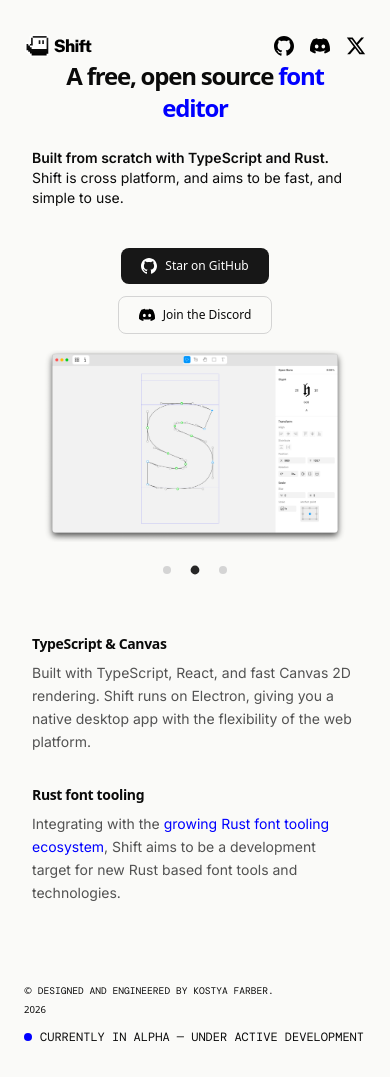
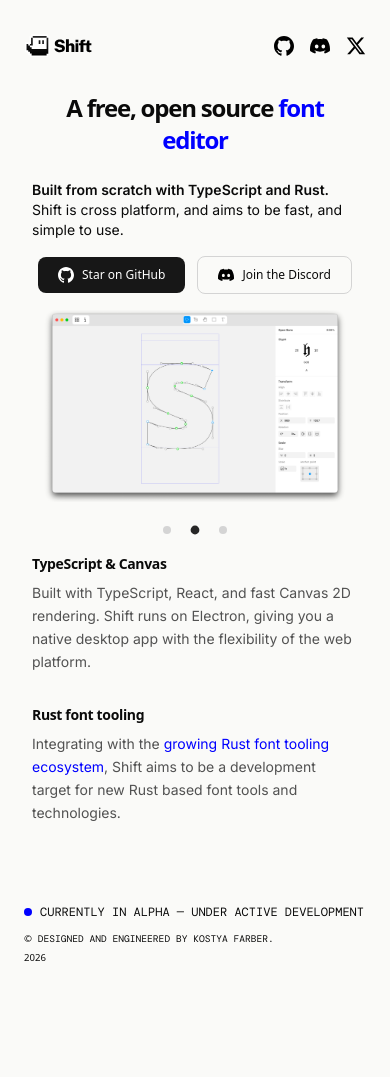
Before and after one commit to shift-editor/shift-graphics, a Next.js app: page / in a window 390 px wide. After the commit the page ends 997 px from the top, so only its background shows below. Built offline with nearby package versions, Linux system fonts and the light colour scheme; a web font is replaced by a local one.

Commit message:
mobile love

```diff
--- a/src/app/components/ImageCarousel.tsx
+++ b/src/app/components/ImageCarousel.tsx
@@ -63,7 +63,7 @@
                 fill
                 className="object-contain"
                 unoptimized
-                priority={i === 0}
+                priority
               />
             </Tabs.Panel>
           ))}
--- a/src/app/page.tsx
+++ b/src/app/page.tsx
@@ -27,15 +27,15 @@
       </nav>
 
       <main className="flex-1 flex flex-col gap-4 justify-center items-center">
-        <div className="max-w-2xl px-2">
+        <div className="max-w-2xl px-2 mt-8 sm:m-0">
           <h1 className="text-2xl sm:text-3xl lg:text-4xl font-bold font-sans tracking-tighter text-center">A free, open source <span className="text-[blue]">font editor</span></h1>
           <div className="flex flex-col font-inter text-sm mt-6 max-w-[60ch]">
             <p><span className="font-semibold font-inter">Built from scratch with TypeScript and Rust.</span> Shift is cross platform, and aims to be fast, and simple to use.</p>
           </div>
         </div>
 
-        <div className="max-w-2xl px-2">
-          <div className="flex flex-col sm:flex-row items-center justify-center gap-3 mt-6">
+        <div className="max-w-2xl px-2 flex justify-center items-center">
+          <div className="flex sm:flex-row items-center justify-center gap-3 sm:mt-4">
             <Link
               href="https://github.com/shift-editor/shift"
               target="_blank"
@@ -56,7 +56,7 @@
         </div>
 
         <ImageCarousel />
-        <div className="w-full max-w-4xl mx-auto grid grid-cols-1 sm:grid-cols-2 gap-8 sm:gap-12 mt-10 px-2 mb-20">
+        <div className="w-full max-w-4xl mx-auto grid grid-cols-1 sm:grid-cols-2 gap-8 sm:gap-12 sm:mt-10 px-2 mb-20">
           <div>
             <h2 className="font-sans font-semibold text-sm tracking-tight mb-2">TypeScript & Canvas</h2>
             <p className="font-inter text-sm text-neutral-600 leading-relaxed">Built with TypeScript, React, and fast Canvas 2D rendering. Shift runs on Electron, giving you a native desktop app with the flexibility of the web platform.</p>
@@ -71,7 +71,7 @@
 
       <footer className="flex flex-col items-center">
         <div className="w-full">
-          <div className="w-full flex flex-col sm:flex-row justify-between items-start gap-3 sm:gap-0 font-mono font-thin text-[0.6rem]">
+          <div className="w-full flex flex-col-reverse sm:flex-row justify-between items-start gap-3 sm:gap-0 font-mono font-thin text-[0.6rem]">
             <div className="flex flex-col gap-1">
               <p className="font-mono font-normal uppercase"> <span className="font-sans">©</span> designed and engineered by kostya farber.</p>
               <p><span className="font-sans font-medium">{`${new Date().getFullYear()}`}</span></p>
```
